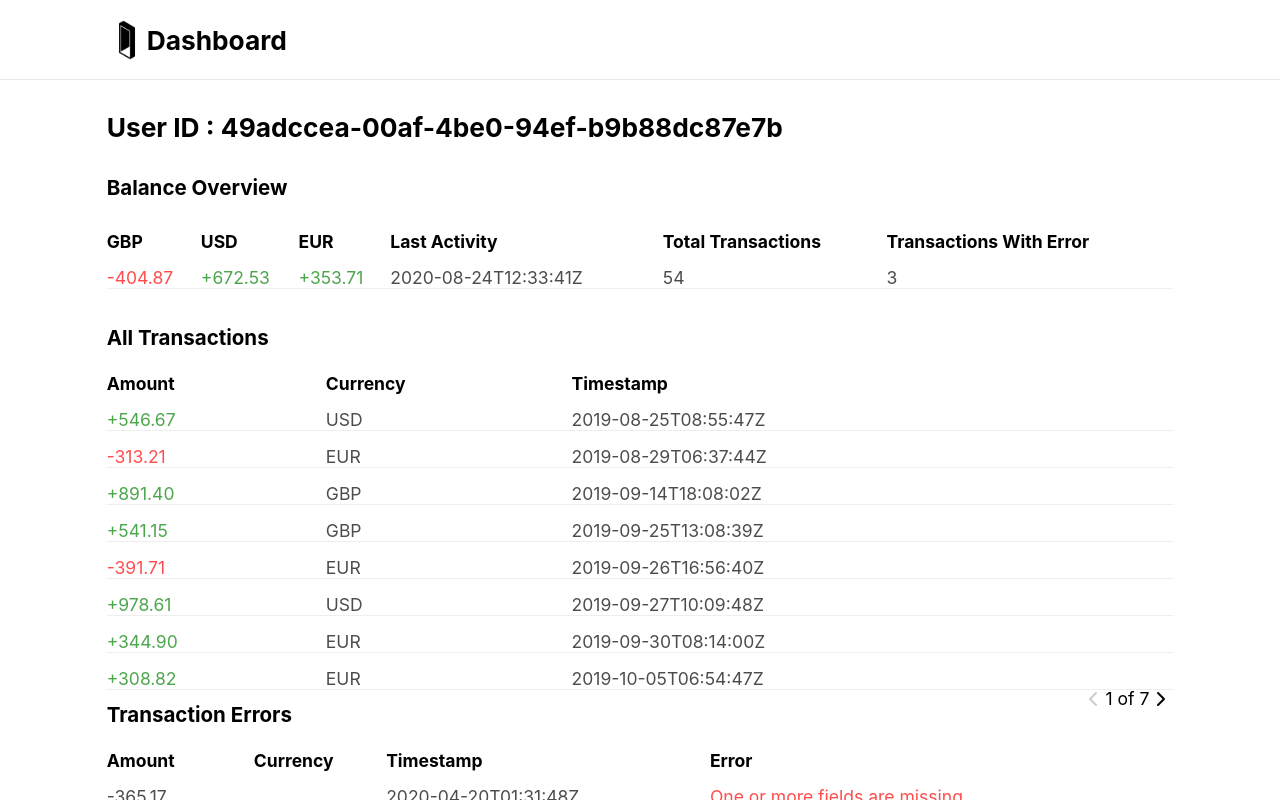
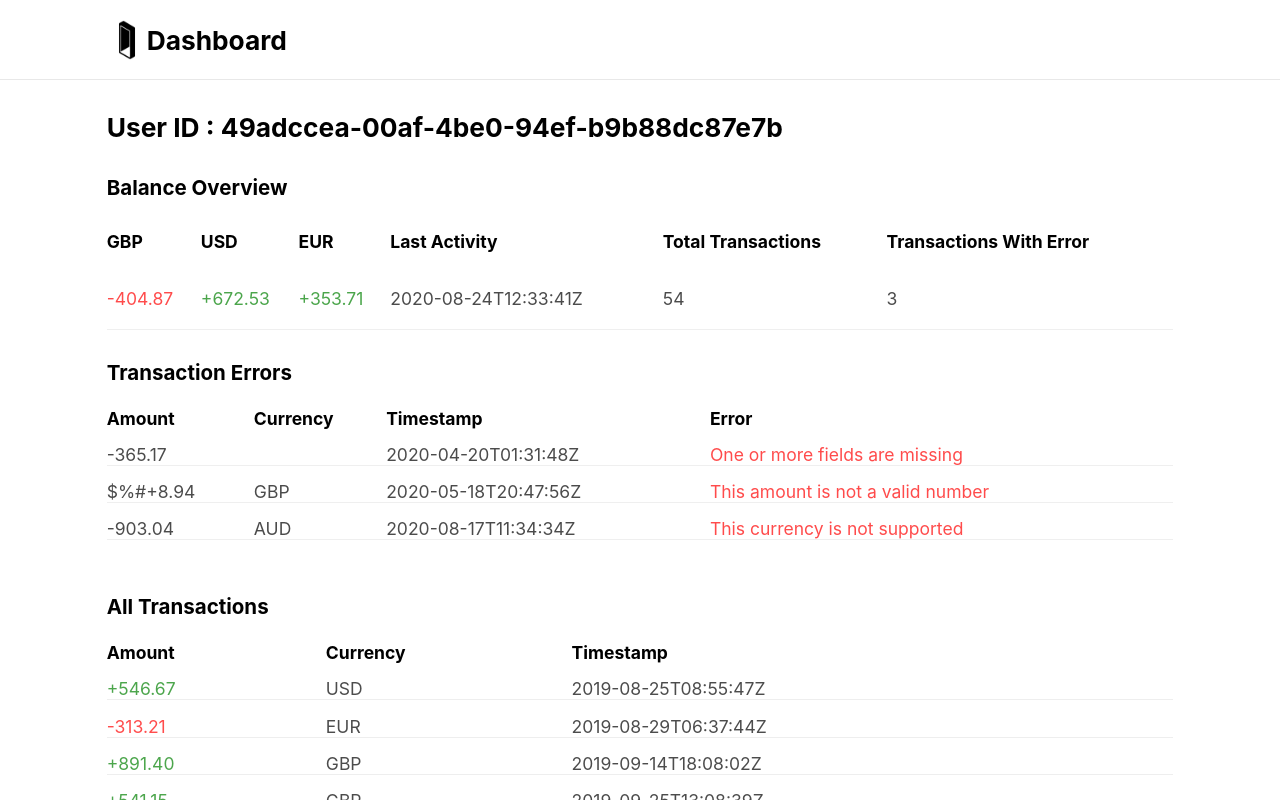
Before and after one commit to philippepowell24/monolith-take-home, a React (Create React App) app: page /balances in a window 1280 px wide. Both pictures are taken after a click on the element 639 px from the left and 225 px from the top of the page. Shown: the top 800 px of the page. Built offline with nearby package versions, Linux system fonts and the light colour scheme.

Commit message:
fix: layout bug on user balance detail

```diff
--- a/src/App.js
+++ b/src/App.js
@@ -42,5 +42,5 @@ const Main = styled.main`
   height: 100vh;
   display: grid;
   grid-template-columns: repeat(12, 1fr);
-  grid-template-rows: 10vh 1fr;
+  grid-template-rows: 10vh;
 `;
--- a/src/components/table/Table.js
+++ b/src/components/table/Table.js
@@ -6,11 +6,12 @@ import {
   TableBody,
   TableHeader,
   TableHead,
+  Container,
 } from './TableStyles';
 
 // Container
 export default function Table({ children, ...restProps }) {
-  return <TableContainer {...restProps}>{children}</TableContainer>;
+  return <Container {...restProps}>{children}</Container>;
 }
 
 // Table Row
@@ -37,3 +38,8 @@ Table.Header = ({ children, ...restProps }) => {
 Table.Body = ({ children, ...restProps }) => {
   return <TableBody {...restProps}>{children}</TableBody>;
 };
+
+// Table Container
+Table.Container = ({ children, ...restProps }) => {
+  return <TableContainer {...restProps}>{children}</TableContainer>;
+};
--- a/src/components/table/TableStyles.js
+++ b/src/components/table/TableStyles.js
@@ -10,13 +10,18 @@ const noSelection = `
 user-select: none;
 `;
 
+const Container = styled(animated.div)`
+  position: ${({ position = 'absolute' }) => position};
+  width: 100%;
+  height: 100%;
+`;
+
 const TableContainer = styled(animated.table)`
   width: 100%;
   height: 100%;
   border-collapse: separate;
   border-spacing: ${({ spacing = { row: 0, column: 15 } }) =>
     `${spacing.row}px ${spacing.column}px`};
-  position: absolute;
 `;
 
 const TableHeader = styled.th`
@@ -56,6 +61,7 @@ const TableCell = styled.td`
 `;
 
 export {
+  Container,
   TableContainer,
   TableRow,
   TableCell,
--- a/src/containers/Balances.js
+++ b/src/containers/Balances.js
@@ -69,7 +69,8 @@ const Balances = () => {
       <div style={{ position: 'relative', height: '100%', width: '100%' }}>
         {/* List of user balances with transition config */}
         {transition((props, _, key) => (
-          <Table style={props} key={key} spacing={{ column: 0 }}>
+          <Table style={props} key={key}>
+            <Table.Container spacing={{ column: 0 }}>
               <Table.Head>
                 <Table.Row hover={false} pointer={false} opacity={1}>
                   <Table.Header>User ID</Table.Header>
@@ -112,6 +113,7 @@ const Balances = () => {
                   </Table.Row>
                 ))}
               </Table.Body>
+            </Table.Container>
           </Table>
         ))}
       </div>
@@ -131,6 +133,7 @@ const Balances = () => {
           }}
         />
       </Paginator>
+      <Spacer marginTop={'0.5rem'} marginBottom={'1rem'} />
     </Container>
   );
 };
--- a/src/containers/Transactions.js
+++ b/src/containers/Transactions.js
@@ -80,12 +80,12 @@ const Transactions = () => {
   }
 
   return (
-    <Container>
-      <div style={{ position: 'relative', flex: 2, width: '100%' }}>
-        {/* Main Balance Overview */}
+    <>
+      <div style={{ flex: 1 }}>
         <Heading.Three>Balance Overview</Heading.Three>
         <Spacer marginTop={'0.5rem'} marginBottom={'1rem'} />
-        <Table>
+        <Table position="relative">
+          <Table.Container>
             <Table.Head>
               <Table.Row hover={false} pointer={false} opacity={1}>
                 <Table.Header>GBP</Table.Header>
@@ -98,13 +98,19 @@ const Transactions = () => {
             </Table.Head>
             <Table.Body>
               <Table.Row key={userBalance?.userId} hover={false}>
-              <Table.Cell color={selectCellTextColor(userBalance?.total?.GBP)}>
+                <Table.Cell
+                  color={selectCellTextColor(userBalance?.total?.GBP)}
+                >
                   {formatPriceForCell(userBalance?.total?.GBP)}
                 </Table.Cell>
-              <Table.Cell color={selectCellTextColor(userBalance?.total?.USD)}>
+                <Table.Cell
+                  color={selectCellTextColor(userBalance?.total?.USD)}
+                >
                   {formatPriceForCell(userBalance?.total?.USD)}
                 </Table.Cell>
-              <Table.Cell color={selectCellTextColor(userBalance?.total?.EUR)}>
+                <Table.Cell
+                  color={selectCellTextColor(userBalance?.total?.EUR)}
+                >
                   {formatPriceForCell(userBalance?.total?.EUR)}
                 </Table.Cell>
                 <Table.Cell>{userBalance?.total?.lastActivity}</Table.Cell>
@@ -119,16 +125,72 @@ const Transactions = () => {
                 </Table.Cell>
               </Table.Row>
             </Table.Body>
+          </Table.Container>
         </Table>
       </div>
-      <div style={{ flex: 8, width: '100%' }}>
-        <Spacer marginTop={'4.5rem'} marginBottom={'4.5rem'} />
+      <div style={{ flex: 6, width: '100%' }}>
+        <Spacer marginTop={'3.5rem'} marginBottom={'3.5rem'} />
+        <Heading.Three>Transaction Errors</Heading.Three>
+        <Spacer marginTop={'0.5rem'} marginBottom={'0.5rem'} />
+        {/* Transactions with error table */}
+        {userBalance?.total?.transactions_with_error?.length > 0 ? (
+          <Table position="relative">
+            <Table.Container>
+              <Table.Head>
+                <Table.Row hover={false} pointer={false} opacity={1}>
+                  <Table.Header>Amount</Table.Header>
+                  <Table.Header>Currency</Table.Header>
+                  <Table.Header>Timestamp</Table.Header>
+                  <Table.Header>Error</Table.Header>
+                </Table.Row>
+              </Table.Head>
+              <Table.Body>
+                {userBalance?.total?.transactions_with_error?.map((e) => {
+                  return (
+                    <Table.Row
+                      key={e?.transaction?.amount}
+                      hover={false}
+                      pointer={false}
+                    >
+                      <Table.Cell>
+                        {isAmountValid(e?.transaction?.amount)
+                          ? formatPriceForCell(
+                              parseFloat(e?.transaction?.amount)
+                            )
+                          : e?.transaction?.amount}
+                      </Table.Cell>
+                      <Table.Cell>{e?.transaction?.currency}</Table.Cell>
+                      <Table.Cell>{e?.transaction?.timestamp}</Table.Cell>
+                      <Table.Cell color="red">{e?.error}</Table.Cell>
+                    </Table.Row>
+                  );
+                })}
+
+                <Table.Row fullHeight />
+              </Table.Body>
+            </Table.Container>
+          </Table>
+        ) : (
+          <Heading.Four>
+            There are no transaction errors to display
+          </Heading.Four>
+        )}
+      </div>
+      <div
+        style={{
+          flex: 1,
+          width: '100%',
+          minHeight: '350px',
+        }}
+      >
+        <Spacer marginTop={'1.5rem'} marginBottom={'1.5rem'} />
         <Heading.Three>All Transactions</Heading.Three>
         <Spacer marginTop={'0.5rem'} marginBottom={'0.5rem'} />
         {/* All User Transactions */}
         <div style={{ position: 'relative', height: '100%', width: '100%' }}>
           {transition((props, _, key) => (
-            <Table style={props}>
+            <Table style={props} key={key}>
+              <Table.Container>
                 <Table.Head>
                   <Table.Row hover={false} pointer={false} opacity={1}>
                     <Table.Header>Amount</Table.Header>
@@ -155,6 +217,7 @@ const Transactions = () => {
                     <Table.Row fullHeight />
                   )}
                 </Table.Body>
+              </Table.Container>
             </Table>
           ))}
         </div>
@@ -175,60 +238,17 @@ const Transactions = () => {
           />
         </Paginator>
       </div>
-      <div style={{ flex: 6, width: '100%' }}>
-        <Spacer marginTop={'8.5rem'} marginBottom={'8.5rem'} />
-        <Heading.Three>Transaction Errors</Heading.Three>
-        <Spacer marginTop={'0.5rem'} marginBottom={'0.5rem'} />
-        {/* Transactions with error table */}
-        {userBalance?.total?.transactions_with_error?.length > 0 ? (
-          <Table>
-            <Table.Head>
-              <Table.Row hover={false} pointer={false} opacity={1}>
-                <Table.Header>Amount</Table.Header>
-                <Table.Header>Currency</Table.Header>
-                <Table.Header>Timestamp</Table.Header>
-                <Table.Header>Error</Table.Header>
-              </Table.Row>
-            </Table.Head>
-            <Table.Body>
-              {userBalance?.total?.transactions_with_error?.map((e) => {
-                return (
-                  <Table.Row
-                    key={e?.transaction?.amount}
-                    hover={false}
-                    pointer={false}
-                  >
-                    <Table.Cell>
-                      {isAmountValid(e?.transaction?.amount)
-                        ? formatPriceForCell(parseFloat(e?.transaction?.amount))
-                        : e?.transaction?.amount}
-                    </Table.Cell>
-                    <Table.Cell>{e?.transaction?.currency}</Table.Cell>
-                    <Table.Cell>{e?.transaction?.timestamp}</Table.Cell>
-                    <Table.Cell color="red">{e?.error}</Table.Cell>
-                  </Table.Row>
-                );
-              })}
-
-              <Table.Row fullHeight />
-            </Table.Body>
-          </Table>
-        ) : (
-          <Heading.Four>
-            There are no transaction errors to display
-          </Heading.Four>
-        )}
-      </div>
-    </Container>
+      <Spacer marginTop={'10rem'} />
+    </>
   );
 };
 
 const Container = styled.div`
   display: flex;
-  flex-direction: column;
   flex: 1;
-  align-items: flex-start;
-  height: 100%;
+  align-items: center;
+  justify-content: center;
+  height: 100vh;
 `;
 
 export default Transactions;
```
Lines whose indentation alone changed are shown as unchanged.
